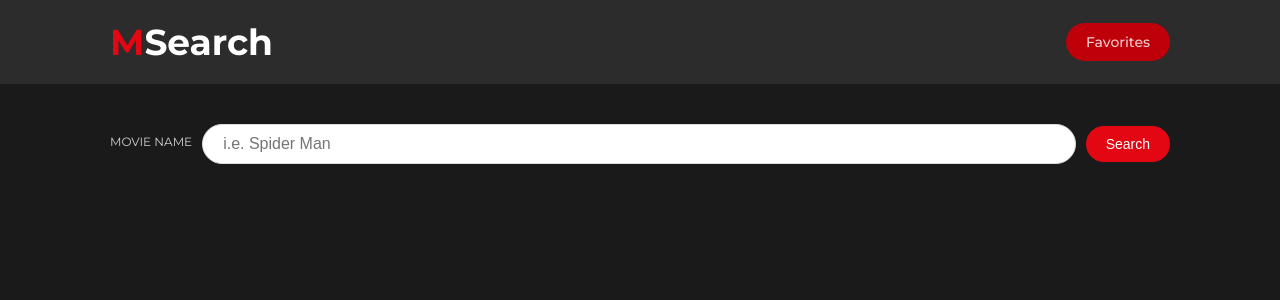
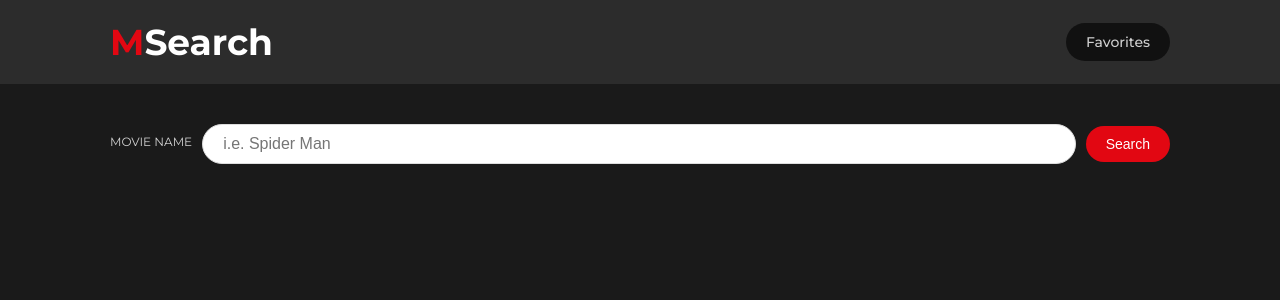
Before and after one commit to yaunghein/movie-search, a React (Create React App) app: page / in a window 1280 px wide. In both pictures the pointer is over the link "Favorites". Shown: the top 300 px of the page. Built offline with nearby package versions, Linux system fonts and the light colour scheme.

Commit message:
changing fav button color :V

```diff
--- a/src/index.css
+++ b/src/index.css
@@ -54,6 +54,10 @@ header {
     font-weight: 500;
     color: rgba(255, 255, 255, 0.8);
     position: relative;
+}
+
+.button.nav-link:hover {
+    background-color: #111111;
 }
 
 .fav-movie-count {
```
